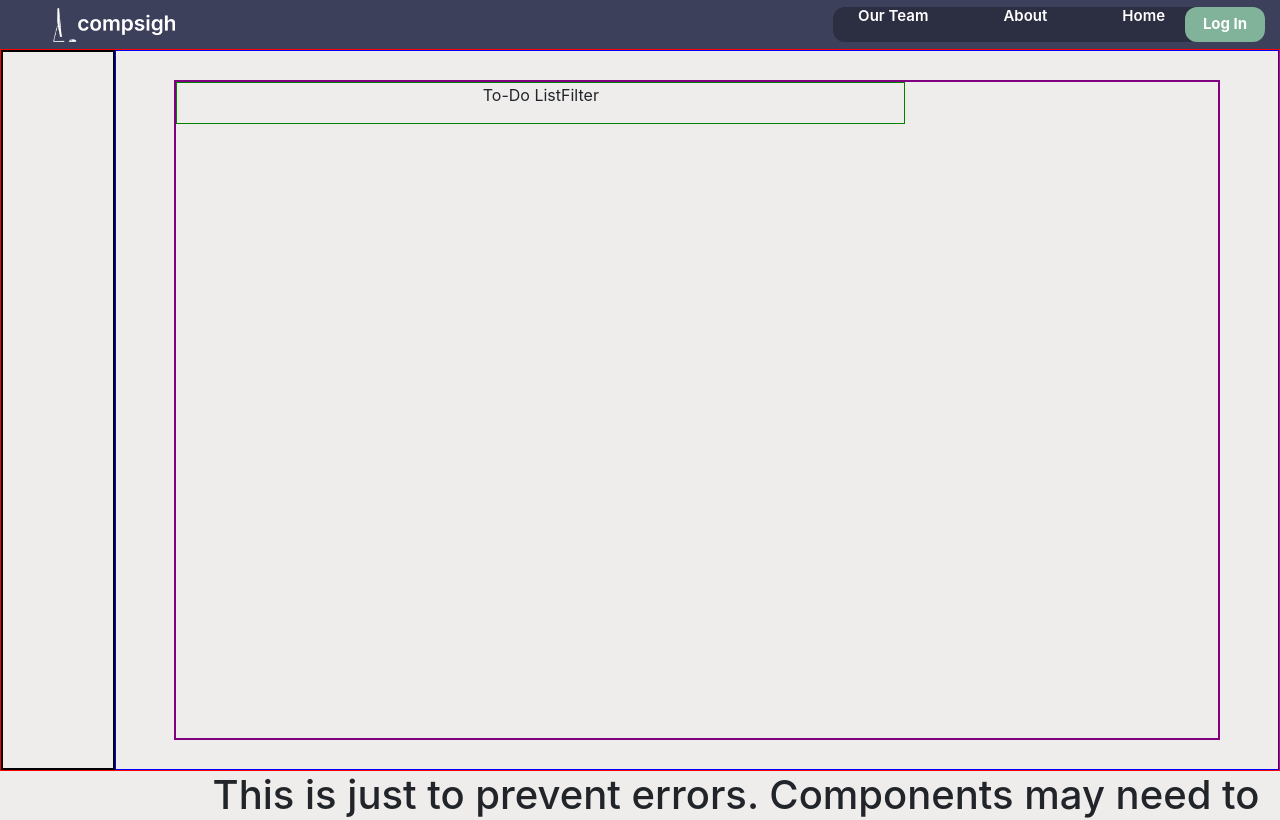
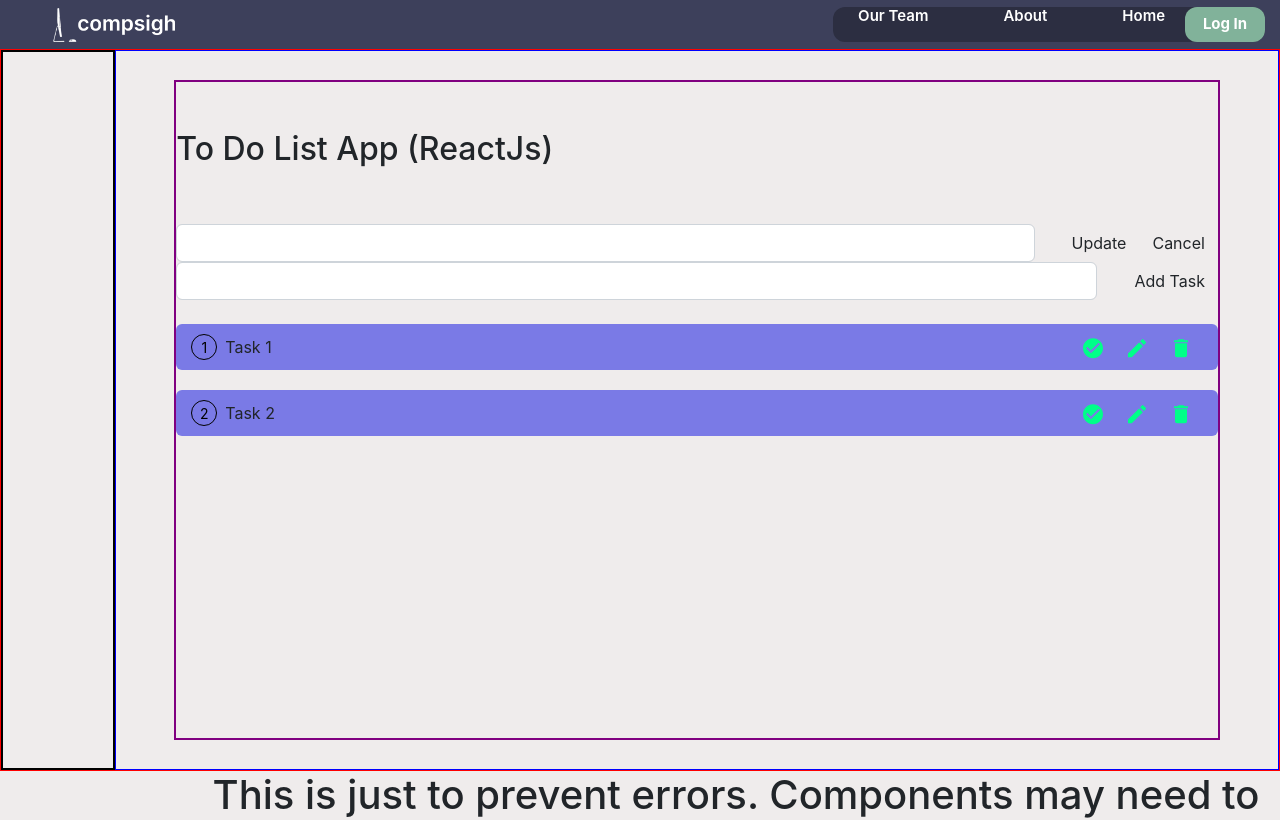
Before and after one commit to quigongian/Compsigh-WebDevelopment, a React (Create React App) app in the folder client/my-app/: page /componentTests in a window 1280 px wide. Shown: the top 820 px of the page. Built offline with nearby package versions, Linux system fonts and the light colour scheme; the HTML template or start-up script is replaced by a standard one.

Commit message:
to-do works

```diff
--- /dev/null
+++ b/client/my-app/src/components/dashboard_components/to-do.css
@@ -0,0 +1,59 @@
+.taskBg{
+    background-color: rgb(122, 122, 230);
+    border-radius: 6px;
+    margin-bottom: 20px;
+    padding: 10px 140px 10px 15px;
+    width: 100%;
+    text-align: left;
+    font-style: 22px;
+    position: relative;
+
+}
+
+.taskBg div{
+    display: flex;
+    align-items: center;
+}
+
+
+.taskNumber{
+    color: rgb(0, 0, 0);
+    border: 1px solid rgb(1, 1, 1);
+    border-radius: 50%;
+    width: 26px;
+    height: 26px;
+    display: flex;
+    text-align: center;
+    font-size: 14px;
+    margin-right: 8px;
+    align-items: center;
+    justify-content: center;
+}
+
+.taskBg .taskText{
+    flex:1;
+}
+.taskBg .done .taskText{
+    text-decoration: line-through;
+    opacity: 0.3;
+}
+
+.taskBg .iconWrapper {
+    position: absolute;
+    top: 50%;
+    transform: translateY(-50%);
+    right: 15px;
+    width: auto;
+    display: inline-block;
+  }
+
+.taskBg .iconWrapper span {
+    display: inline-block;
+    margin: 0px 10px 0 10px;
+    cursor: pointer;
+    color: #00ff89;
+  }
+
+  .taskBg .iconWrapper span:hover {
+    color: yellow;
+  }
--- a/client/my-app/src/components/dashboard_components/to-do.tsx
+++ b/client/my-app/src/components/dashboard_components/to-do.tsx
@@ -1,4 +1,8 @@
-import React from "react";
+import React, {useState} from 'react';
+import './to-do.css';
+import { Edit } from '@mui/icons-material';
+import CheckCircleIcon from '@mui/icons-material/CheckCircle';
+import DeleteIcon from '@mui/icons-material/Delete';
 
 const Container = {
   border: "1px solid red",
@@ -13,7 +17,6 @@ const Sidebar = {
   height: "100%",
   width: "125px",
 };
-
 const rightContainer = {
   border: "1px solid blue",
   height: "100%",
@@ -22,15 +25,15 @@ const rightContainer = {
   alignItems: "center",
   justifyContent: "center",
 };
-
 const toDoList = {
   border: "2px solid purple",
   height: "92%",
   width: "90%",
   margin: "20px",
   justifyContent: "center",
+  alignItems: 'center',
+
 };
-
 const textBox = {
   alignItems: "center",
   justifyContent: "center",
@@ -40,21 +43,142 @@ const textBox = {
 };
 
 export const Todo = () => {
+    const[toDo, setToDo]=useState([
+        {"id": 1, "title": "Task 1", "status": false },
+        {"id": 2, "title": "Task 2", "status": false }
+        ]);
+
+    //Temp States
+    const [newTask, setNewTask] = useState('');
+    const [updateData, setUpdateData] = useState([
+        {"id": 1, "title": "Task 1", "status": false },
+        {"id": 2, "title": "Task 2", "status": false }
+        ]);
+
+    //adds task
+    const addTask = () => {
+        if(newTask){
+            let num = toDo.length + 1;
+            let newEntry = {id: num, title: newTask, status: false}
+            setToDo([...toDo, newEntry])
+            setNewTask('');
+        }
+    }
+
+    //removes task
+    const deleteTask = (id:number) =>{
+        let newTasks = toDo.filter(task => task.id !== id)
+        setToDo(newTasks)
+
+    }
+
+    //marks task as complete
+    const markDone = (id:number) =>{
+        let newTask = toDo.map( task => {
+            if(task.id === id){
+                return({...task,status: !task.status})
+            }
+            return task;
+        })
+
+        setToDo(newTask);
+    }
+
+    //cancels task update
+    const cancelUpdate = () =>{
+    }
+
+    //updates task
+    const changeTask = (e:any) =>{
+    }
+
+
     return (
         <>
-      <div style={Container}>
-        <div style={Wrapper}>
+        <div style ={Container}>
+            <div style ={Wrapper}>
                 <div style={Sidebar}></div>
-          <div style={rightContainer}>
+                    <div style ={rightContainer}>
+
 <div style={toDoList}>
-              <div style={textBox}>
-                <p>To-Do List</p>
-                <p>Filter</p>
+        <br/><br/>
+        <h2>To Do List App (ReactJs)</h2>
+        <br/><br/>
+        {/* Update Task */}
+        <div className="row">
+            <div className="col">
+                <input
+                // value={updateData && updateData.title}
+                className="form-control"/>
+            </div>
+            <div className="col-auto">
+                <button className="btn">Update</button>
+                <button className="btn">Cancel</button>
             </div>
         </div>
+
+
+        {/* Add Task */}
+        <div className ="row">
+            <div className="col">
+                <input
+                value={newTask}
+                onChange={ (e:any)=>setNewTask(e.target.value) }
+                className="form-control"/>
+            </div>
+            <div className="col-auto">
+                <button
+                onClick={addTask}
+                className="btn" >Add Task</button>
+            </div>
+        </div>
+        <br/>
+
+
+        {toDo && toDo.length ? '' : 'No Tasks...'}
+
+        {toDo && toDo
+            .map((task,index)=>{
+                return(
+                    <React.Fragment key={task.id}>
+
+                        <div className="col taskBg">
+                            <div className={task.status ? 'done' : ''}>
+                                <span className="taskNumber">{index + 1}</span>
+                                <span className ="taskText">{task.title}</span>
+                            </div>
+                            <div className="iconWrapper">
+
+                                <span title="Completed / Not Completed"
+                                    onClick={(e:any)=> markDone(task.id)}
+                                >
+                                <CheckCircleIcon/>
+                                </span>
+                                {task.status ? null :(
+                                <span title="Edit"
+                                                                  >
+                                <Edit/>
+                                </span>
+                                )}
+                                <span title="Delete"
+                                    onClick={()=> deleteTask(task.id)}
+                                >
+                                <DeleteIcon/>
+                                </span>
+                            </div>
+                        </div>
+
+
+
+                    </React.Fragment>
+                )
+            })}
+</div>
+
+
                 </div>
             </div>
         </div>
         </>
     );
-};
+}
```
Lines whose indentation alone changed are shown as unchanged.
